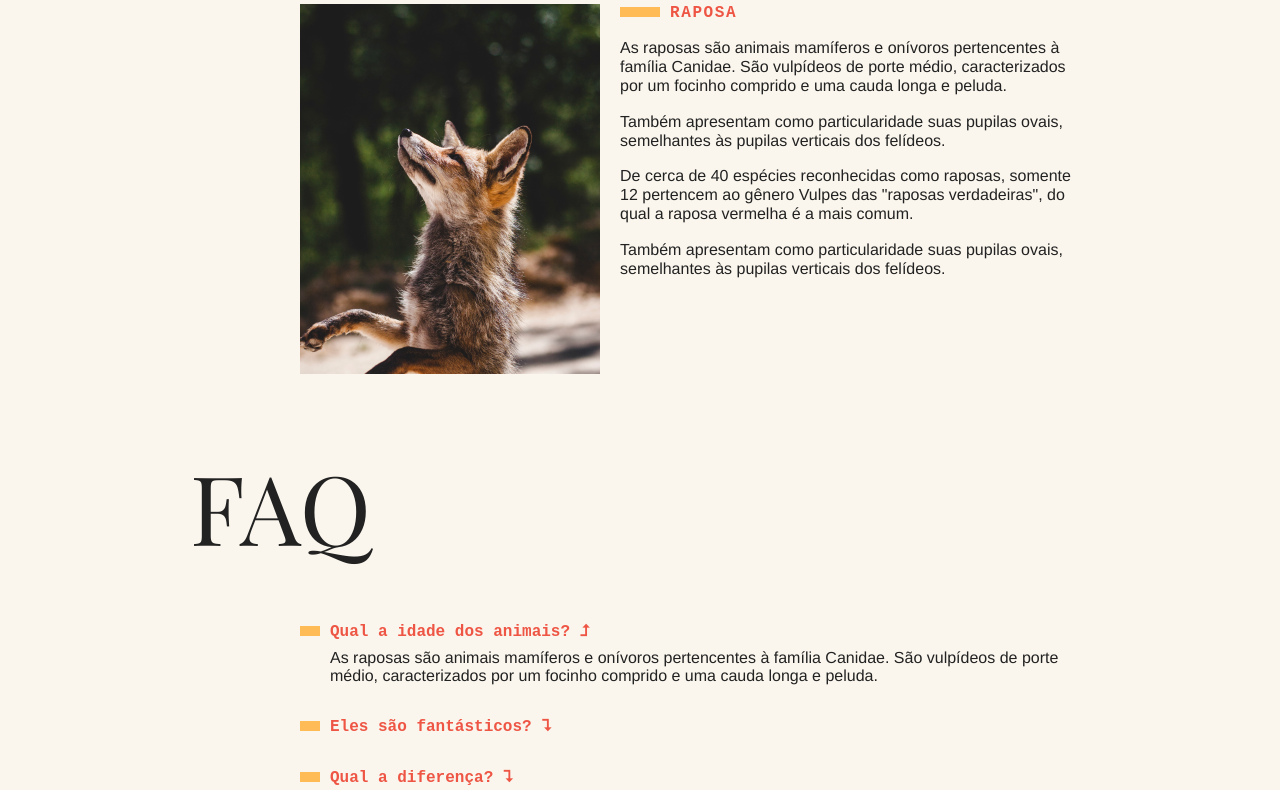
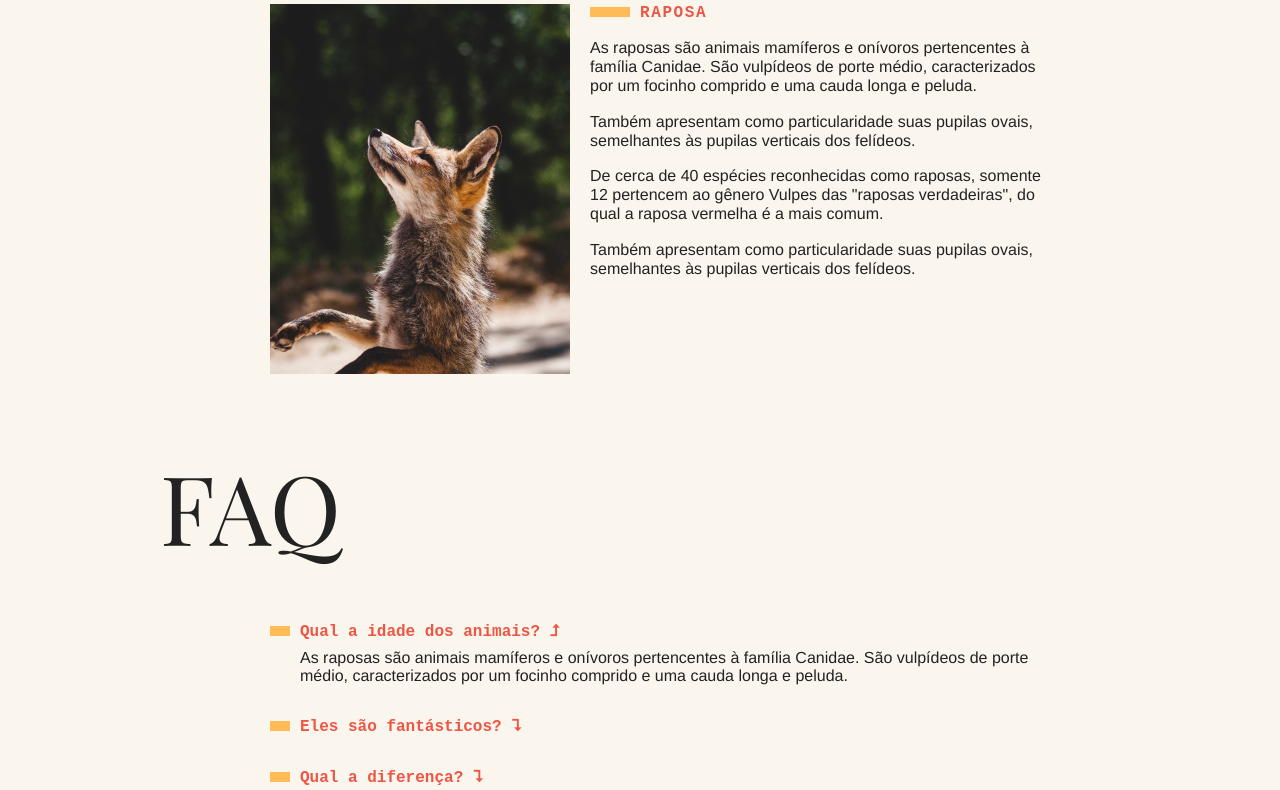
Before and after one commit to deciofrancis/animais-fantasticos, a plain HTML site: page index.html in a window 1280 px wide. Shown: the part 354-1144 px from the top of the page. Drawn offline with Linux system fonts and the light colour scheme.

Commit message:
adicionando animacao conforme scroll

```diff
--- a/css/style.css
+++ b/css/style.css
@@ -259,3 +259,14 @@ body {
     max-height: 200px;
   }
 }
+
+.js .js-scroll {
+  opacity: 0;
+  transform: translate3d(-30px, 0, 0);
+  transition: .3s;
+}
+
+.js .js-scroll.ativo {
+  opacity: 1;
+  transition: .3s;
+}
--- a/index.html
+++ b/index.html
@@ -18,7 +18,7 @@
       <li><a href="https://www.origamid.com/">Dev →</a></li>
     </ul>
   </nav>
-  <section class="grid-section animais" id="animais">
+  <section class="grid-section animais js-scroll" id="animais">
     <h1 class="titulo">Animais Fantásticos</h1>
     <ul class="animais-lista js-tabmenu">
       <li>
@@ -99,7 +99,7 @@
     </div>
   </section>
 
-  <section class="grid-section faq" id="faq">
+  <section class="grid-section faq js-scroll" id="faq">
     <h1 class="titulo">FAQ</h1>
     <dl class="faq-lista js-accordion">
       <dt>Qual a idade dos animais?</dt>
@@ -113,7 +113,7 @@
     </dl>
   </section>
 
-  <section class="grid-section contato" id="contato">
+  <section class="grid-section contato js-scroll" id="contato">
     <h1 class="titulo">Contato</h1>
     <div class="mapa">
       <img src="img/mapa.png">
--- a/script.js
+++ b/script.js
@@ -66,3 +66,26 @@ function initScrollSuave() {
     });
 }
 initScrollSuave();
+
+function initAnimacaoScroll() {
+    const section = document.querySelectorAll('.js-scroll');
+
+    if(section.length) {
+        const windowMetade = window.innerHeight * 0.6;
+
+        function animaScroll() {
+            section.forEach((section) => {
+                const sectionTop = section.getBoundingClientRect().top;
+                const isSectionVisible = (sectionTop - windowMetade) < 0;
+                if(isSectionVisible) {
+                    section.classList.add('ativo');
+                }
+            })
+        }
+
+        animaScroll();
+
+        window.addEventListener('scroll', animaScroll);
+    }
+}
+initAnimacaoScroll();
```
